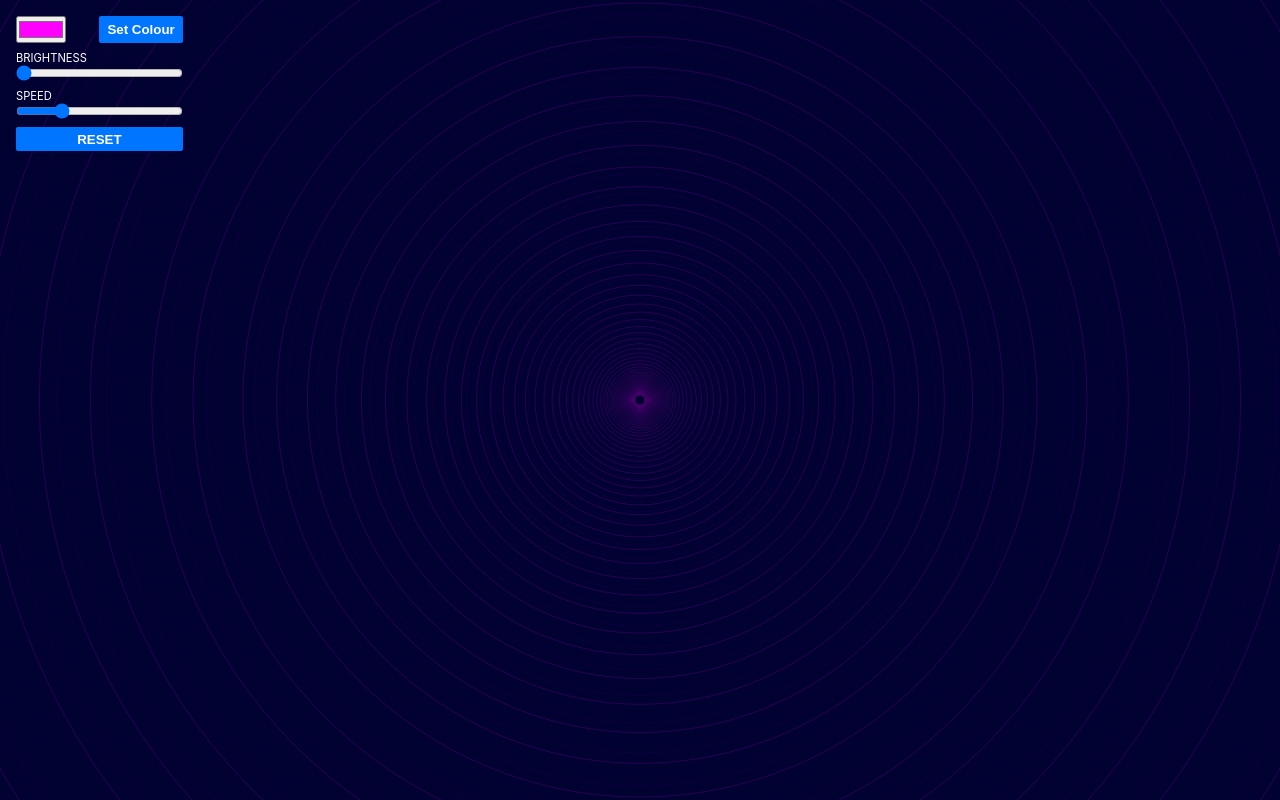
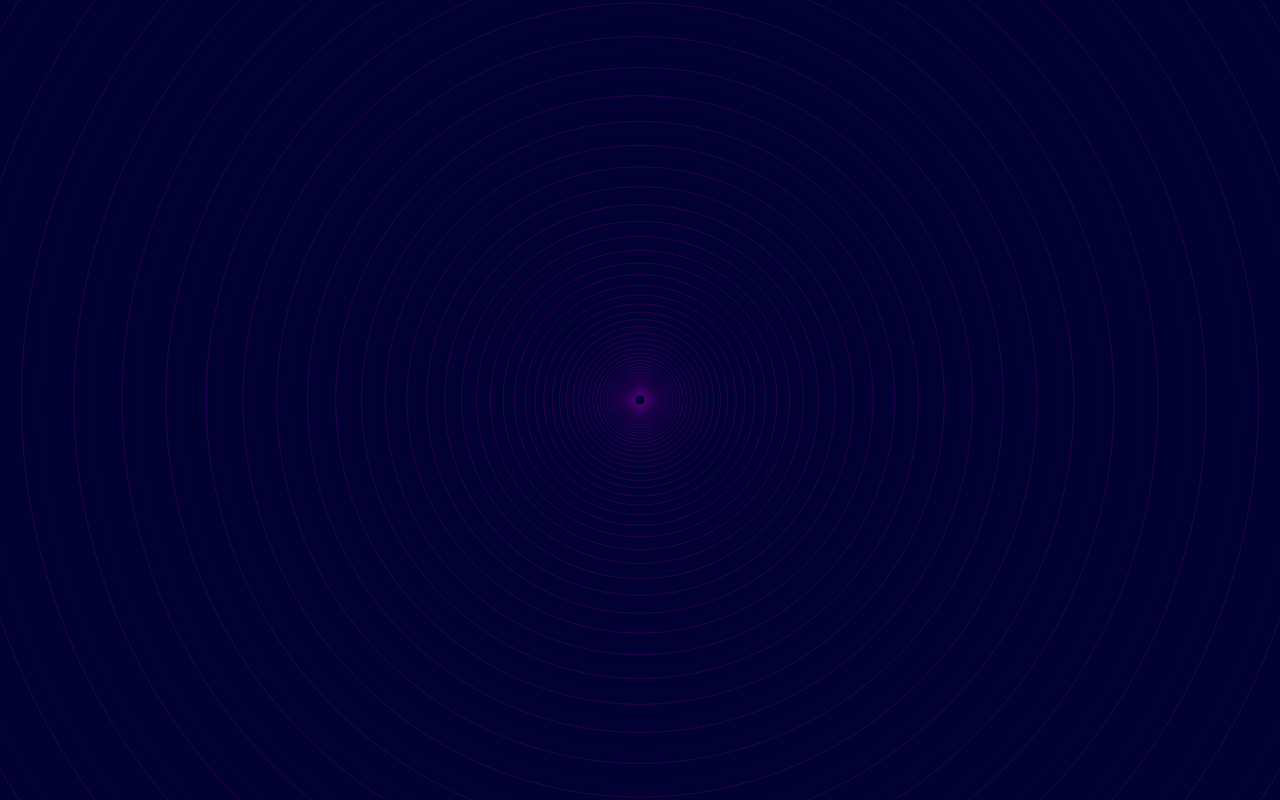
Before and after one commit to MichaelShawUK/portfolio, a React (Vite) app: page / in a window 1280 px wide. Built offline with nearby package versions, Linux system fonts and the light colour scheme.

Commit message:
Refactor canvas to essentials

```diff
--- a/src/App.tsx
+++ b/src/App.tsx
@@ -1,10 +1,10 @@
 import "./css/App.css";
-import Playarea from "./components/Playarea";
+import Canvas from "./components/Canvas";
 
 function App() {
   return (
     <>
-      <Playarea />
+      <Canvas />
     </>
   );
 }
--- a/src/components/Canvas.tsx
+++ b/src/components/Canvas.tsx
@@ -1,45 +1,32 @@
 import { useRef, useEffect } from "react";
-import { CanvasProps } from "../types";
+import { RingType } from "../types";
 
-interface RingType {
-  x: number;
-  y: number;
-  radius: number;
-  growthFactor: number;
-  draw(): void;
-  update(): void;
-}
-
-function ring(
+function createRing(
   x: number,
   y: number,
   radius: number,
-  growthFactor: number,
-  colour: string,
-  opacity: string,
   ctx: CanvasRenderingContext2D
 ) {
   return {
     x,
     y,
     radius,
-    growthFactor,
 
     draw() {
       ctx.beginPath();
       ctx.arc(this.x, this.y, this.radius, 0, Math.PI * 2);
-      ctx.strokeStyle = `rgba(${colour}, ${opacity})`;
+      ctx.strokeStyle = "rgba(255, 0, 255, 0.1)";
       ctx.stroke();
     },
 
     update() {
       this.draw();
-      this.radius *= this.growthFactor;
+      this.radius *= 1.03;
     },
   };
 }
 
-const Canvas = (props: CanvasProps) => {
+const Canvas = () => {
   const canvasRef = useRef<HTMLCanvasElement>(null);
 
   useEffect(() => {
@@ -68,17 +55,7 @@ const Canvas = (props: CanvasProps) => {
     function generateRing() {
       if (!canvas || !ctx) return;
       setTimeout(() => {
-        rings.push(
-          ring(
-            mouse.x,
-            mouse.y,
-            5,
-            props.growthFactor,
-            props.colour,
-            props.opacity,
-            ctx
-          )
-        );
+        rings.push(createRing(mouse.x, mouse.y, 5, ctx));
         generateRing();
       }, 50);
     }
@@ -101,7 +78,7 @@ const Canvas = (props: CanvasProps) => {
 
     animate();
     generateRing();
-  }, [props.colour, props.opacity, props.growthFactor]);
+  }, []);
 
   return (
     <canvas
--- a/src/components/CanvasControls.tsx
+++ /dev/null
@@ -1,78 +0,0 @@
-import { CanvasControlsProps } from "../types";
-import StyledCanvasControls from "../css/StyledCanvasControls";
-
-function hexToRGB(hex: string): string {
-  const channels = [hex.slice(1, 3), hex.slice(3, 5), hex.slice(5, 7)];
-
-  const hexadecimal = "0123456789abcdef";
-
-  const rgb = channels.map(
-    (channel) =>
-      hexadecimal.indexOf(channel[0]) * 16 + hexadecimal.indexOf(channel[1])
-  );
-
-  return rgb.join(",");
-}
-
-const CanvasControls = (props: CanvasControlsProps) => {
-  return (
-    <StyledCanvasControls>
-      <form
-        onSubmit={(e) => {
-          e.preventDefault();
-          if (e.target instanceof HTMLFormElement) {
-            if (e.target[0] instanceof HTMLInputElement) {
-              props.setColour(hexToRGB(e.target[0].value));
-            }
-          }
-        }}
-      >
-        <input type="color" defaultValue="#ff00ff"></input>
-        <button>Set Colour</button>
-      </form>
-      <div className="slider">
-        <label htmlFor="brightness">BRIGHTNESS</label>
-        <input
-          type="range"
-          id="brightness"
-          min="0.1"
-          max="1"
-          step="0.15"
-          onInput={(e) => {
-            if (e.target instanceof HTMLInputElement) {
-              props.setOpacity(e.target.value);
-            }
-          }}
-        ></input>
-      </div>
-      <div className="slider">
-        <label htmlFor="speed">SPEED</label>
-        <input
-          type="range"
-          id="speed"
-          min="1.01"
-          max="1.09"
-          step="0.02"
-          defaultValue="1.03"
-          onInput={(e) => {
-            if (e.target instanceof HTMLInputElement) {
-              props.setGrowthFactor(+e.target.value);
-            }
-          }}
-        ></input>
-      </div>
-      <button
-        onClick={() => {
-          props.setColour("255,0,255");
-          props.setOpacity("0.1");
-          props.setGrowthFactor(1.03);
-          props.setKey(Math.random());
-        }}
-      >
-        RESET
-      </button>
-    </StyledCanvasControls>
-  );
-};
-
-export default CanvasControls;
--- a/src/components/Playarea.tsx
+++ /dev/null
@@ -1,30 +0,0 @@
-import Canvas from "./Canvas";
-import CanvasControls from "./CanvasControls";
-import { useState } from "react";
-
-const Playarea = () => {
-  const [colour, setColour] = useState("255, 0, 255");
-  const [opacity, setOpacity] = useState("0.1");
-  const [growthFactor, setGrowthFactor] = useState(1.03);
-  const [key, setKey] = useState(1);
-
-  return (
-    <>
-      <Canvas
-        colour={colour}
-        opacity={opacity}
-        growthFactor={growthFactor}
-        key={key}
-      />
-      <CanvasControls
-        setColour={setColour}
-        setOpacity={setOpacity}
-        setGrowthFactor={setGrowthFactor}
-        setKey={setKey}
-        key={key + 1}
-      />
-    </>
-  );
-};
-
-export default Playarea;
--- a/src/css/StyledCanvasControls.ts
+++ /dev/null
@@ -1,47 +0,0 @@
-import { styled } from "styled-components";
-
-const StyledCanvasControls = styled.div`
-  display: flex;
-  flex-direction: column;
-  max-width: max-content;
-  gap: 0.5rem;
-  padding: 1rem;
-
-  position: absolute;
-  top: 0;
-
-  input {
-    cursor: pointer;
-  }
-
-  button {
-    border: none;
-    background-color: rgb(0, 117, 255);
-    color: white;
-    border-radius: 2px;
-    font-weight: bold;
-    cursor: pointer;
-    padding: 0 0.5rem;
-    min-height: 1.5rem;
-
-    &:hover {
-      background-color: rgb(15, 84, 165);
-    }
-  }
-
-  form {
-    display: grid;
-    grid-template-columns: 1fr 1fr;
-  }
-
-  .slider {
-    display: grid;
-  }
-
-  label {
-    font-size: 0.7rem;
-    color: white;
-  }
-`;
-
-export default StyledCanvasControls;
```
Also changed, not shown: src/types.d.ts (+0 -16 lines).
